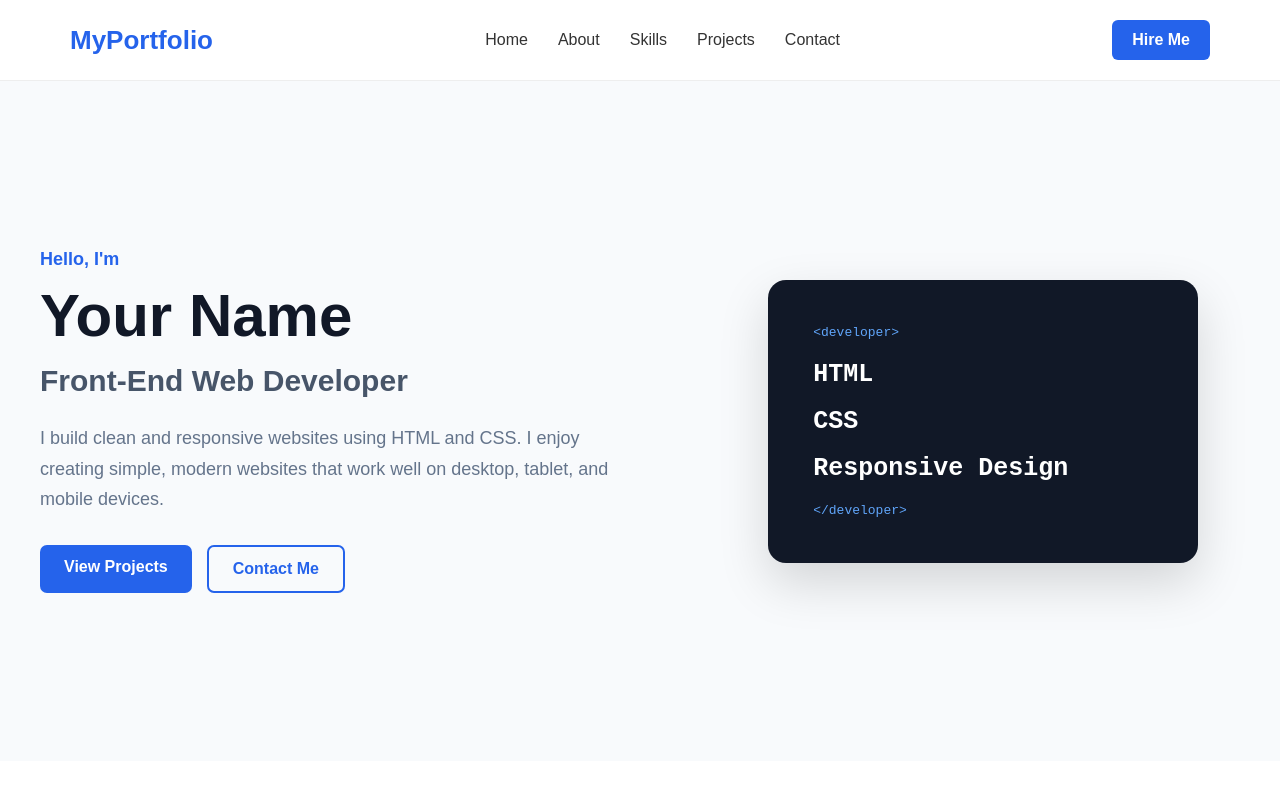
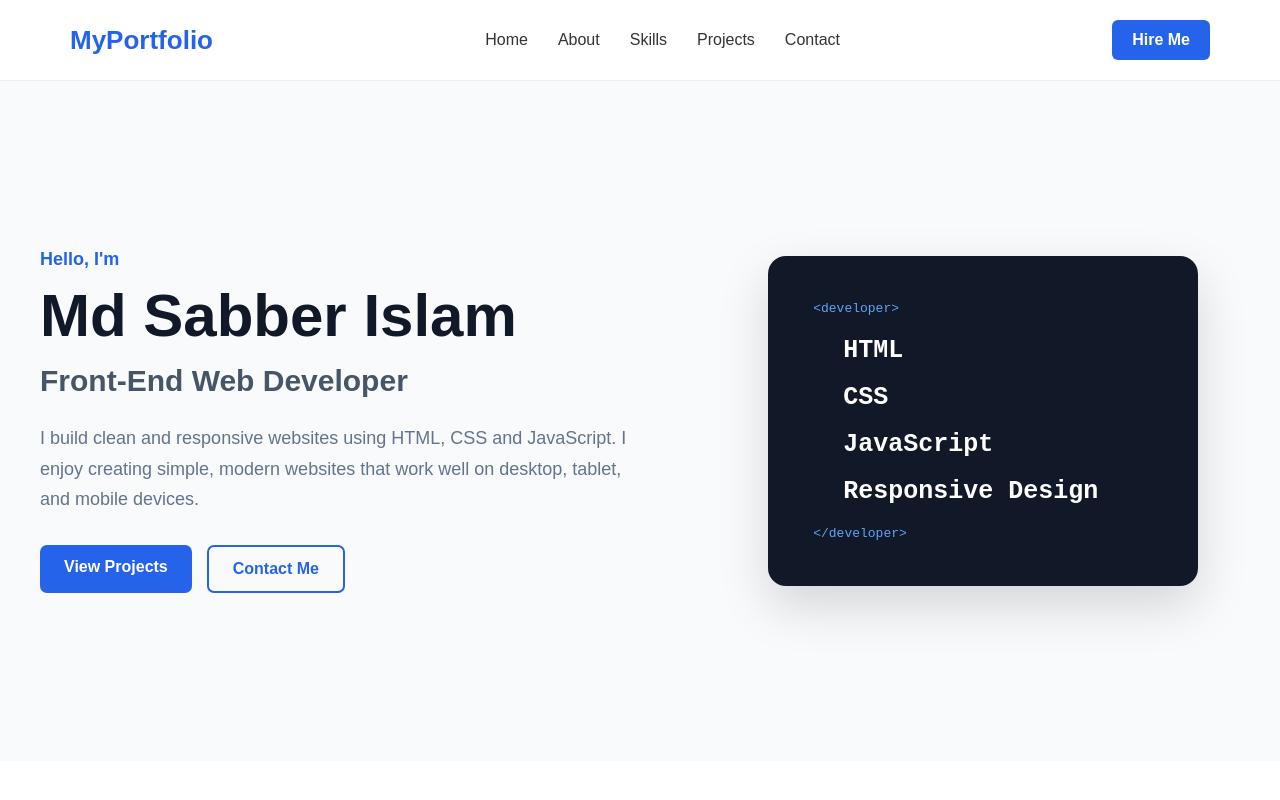
Before and after one commit to safwanmayan/portfolio, a plain HTML site: page index.html in a window 1280 px wide. Shown: the top 800 px of the page. Drawn offline with Linux system fonts and the light colour scheme.

Commit message:
Revise portfolio content and skills section
Updated personal information and added JavaScript to skills section.

```diff
--- a/index.html
+++ b/index.html
@@ -67,7 +67,7 @@
             </p>
 
             <h1>
-                Your Name
+                Md Sabber Islam
             </h1>
 
             <h2>
@@ -75,7 +75,7 @@
             </h2>
 
             <p class="hero-description">
-                I build clean and responsive websites using HTML and CSS.
+                I build clean and responsive websites using HTML, CSS and JavaScript.
                 I enjoy creating simple, modern websites that work well
                 on desktop, tablet, and mobile devices.
             </p>
@@ -96,19 +96,20 @@
 
         <div class="hero-card">
 
-            <div class="code-box">
+    <div class="code-box">
 
-                <p>&lt;developer&gt;</p>
+        <p>&lt;developer&gt;</p>
 
-                <h3>HTML</h3>
-                <h3>CSS</h3>
-                <h3>Responsive Design</h3>
+        <h3>&nbsp;&nbsp;HTML</h3>
+        <h3>&nbsp;&nbsp;CSS</h3>
+        <h3>&nbsp;&nbsp;JavaScript</h3>
+        <h3>&nbsp;&nbsp;Responsive Design</h3>
 
-                <p>&lt;/developer&gt;</p>
+        <p>&lt;/developer&gt;</p>
 
-            </div>
+    </div>
 
-        </div>
+</div>
 
     </div>
 
```
